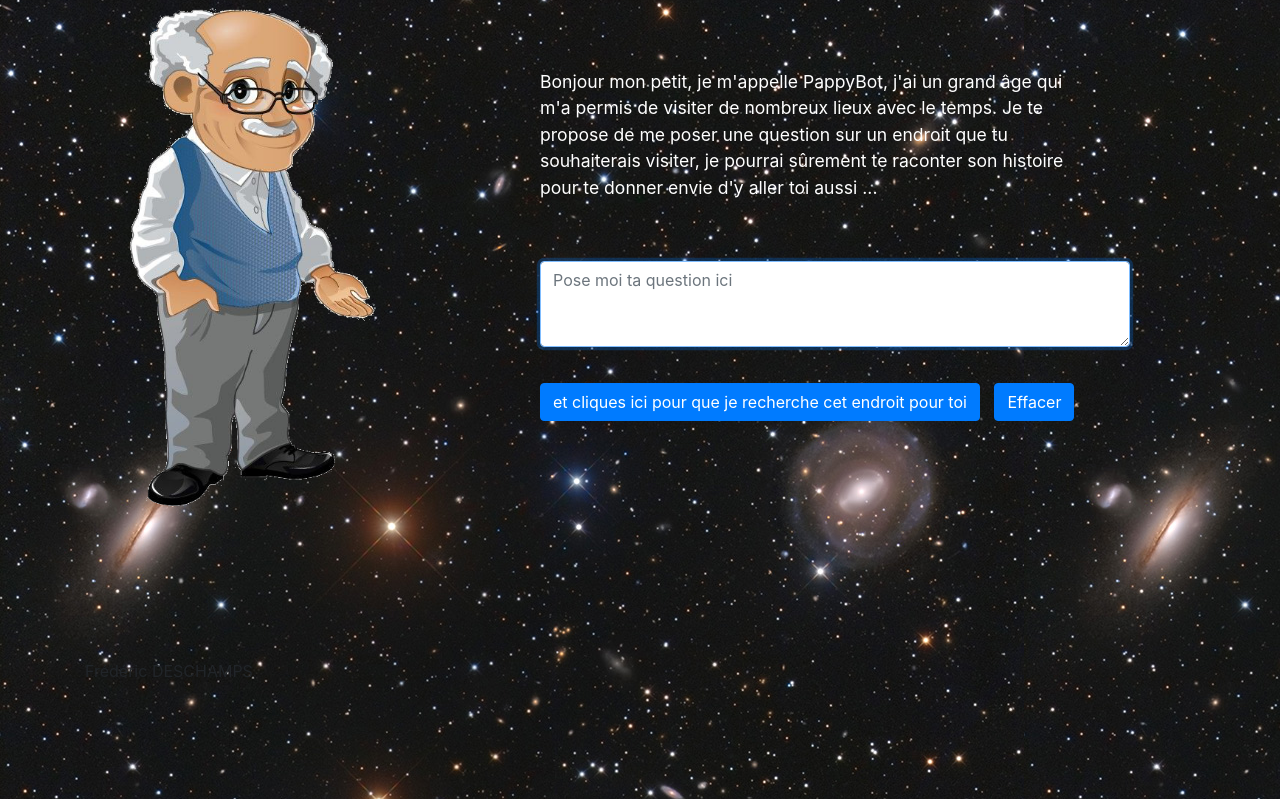
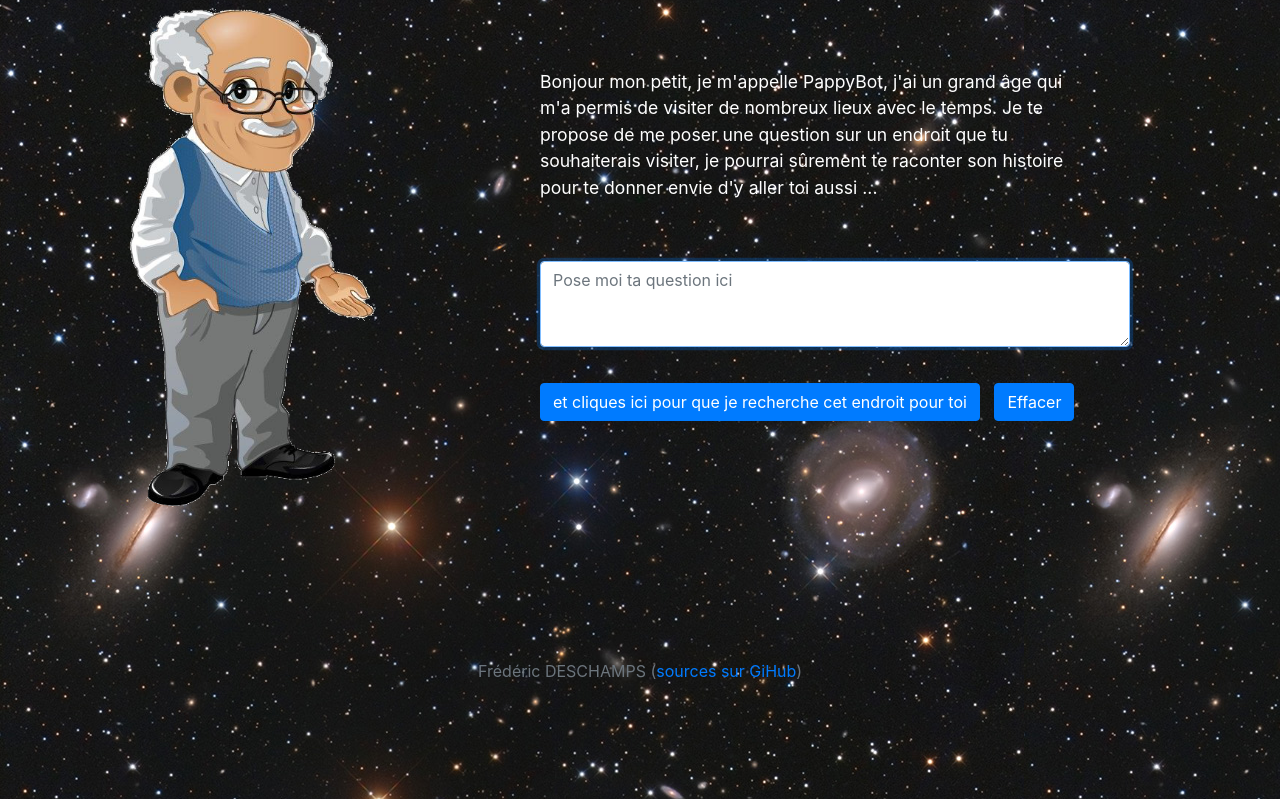
Before and after one commit to fd-developer/papybot-fd, a Flask app: page / in a window 1280 px wide. Shown: the part 21-820 px from the top of the page. Run offline with Flask 2, Linux system fonts and the light colour scheme; some libraries are stand-ins or nearby versions.

Commit message:
Ajout du footer

```diff
--- a/pappyapp/templates/base.html
+++ b/pappyapp/templates/base.html
@@ -30,20 +30,30 @@
 
                 <textarea id="query_text_form" name="query-text-form" class="md-textarea form-control" rows="3" placeholder = "Pose moi ta question ici" autofocus></textarea>
               </div>
-              <p><button id="query-envoi" type="submit" class="btn btn-primary marge10">et cliques ici pour que je recherche cet endroit pour toi</button>
-              <button id="query_reset" type="SUBMIT" class="btn btn-primary marge10">Effacer</button>
+              <p><button id="query-envoi" type="submit" class="btn btn-primary marge10">et cliques ici pour que je recherche cet endroit pour toi
+              </button>
+              <button id="query_reset" type="submit" class="btn btn-primary marge10">Effacer</button>
               </p>
           </form>
+          <div id="wait" class = "heading marge20" style = "display: none;">Patiente un instant que je recherche l'endroit demandé ...</div>
         </div>
 
       </div>
     </div>
   </header>
 
+
+
   {% block content %}{% endblock %}
 
   <footer>
-    <p>Frédéric DESCHAMPS</p>
+      <div class="container">
+            <div class="row justify-content-center">
+
+                <span class="text-muted">Frédéric DESCHAMPS (<a href="https://github.com/fd-developer/papybot-fd.git" target="_blank">sources sur GiHub</a>)</span>
+
+            </div>
+        </div>
   </footer>
 
   </div>
```
Also changed, not shown: pappyapp/static/css/style.css (line endings or trailing spaces).
